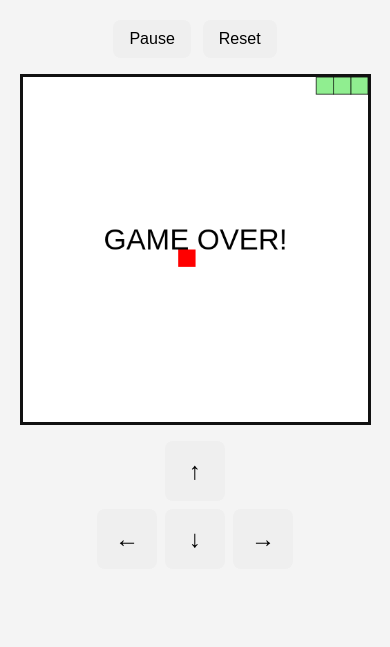
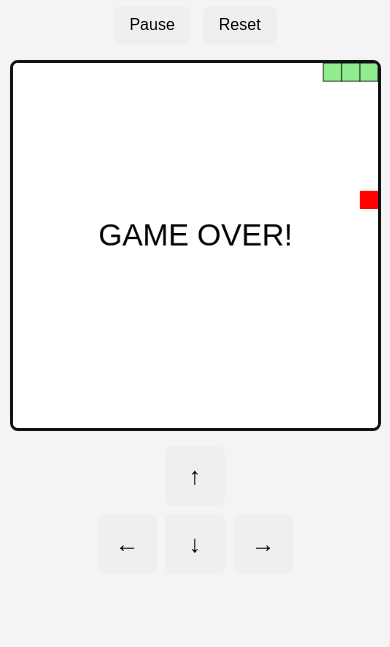
Before and after one commit to Thormastran/Snake, a website: page snake/index.html in a window 390 px wide. Shown: the part 197-844 px from the top of the page. Drawn offline with Linux system fonts and the light colour scheme.

Commit message:
feat: enhance game initialization and responsiveness; add canvas resizing and update styles

```diff
--- a/snake/css/style.css
+++ b/snake/css/style.css
@@ -50,14 +50,19 @@ button:hover {
 
 .board-wrap {
   width: min(90vw, 500px);
+  height: min(90vw, 500px);
+  display: flex;
+  justify-content: center;
+  align-items: center;
 }
 
 #gameBoard {
   width: 100%;
-  height: auto;
+  height: 100%;
   display: block;
   background: white;
   border: 3px solid #111;
+  border-radius: 8px;
 }
 
 .mobile-controls {
@@ -88,4 +93,13 @@ button:hover {
     align-items: center;
     gap: 8px;
   }
+
+  .board-wrap {
+    width: min(95vw, 400px);
+    height: min(95vw, 400px);
+  }
+
+  h1 {
+    font-size: 24px;
+  }
 }
--- a/snake/js/game.js
+++ b/snake/js/game.js
@@ -100,6 +100,16 @@ pauseBtn.addEventListener("click", togglePause);
 resetBtn.addEventListener("click", resetGame);
 
 // Initialize the game when page loads
+document.addEventListener("DOMContentLoaded", () => {
+  updateStats();
+  createFood();
+  clearBoard();
+  drawFood();
+  drawSnake();
+  nextTick();
+});
+
+// Initialize the game when page loads
 window.addEventListener("load", () => {
   resetGame();
 });
--- a/snake/js/state.js
+++ b/snake/js/state.js
@@ -21,7 +21,7 @@ const snakeColor = "lightgreen";
 const snakeBorder = "black";
 const foodColor = "red";
 
-let running = false;
+let running = true;
 let paused = false;
 let directionChanged = false;
 
@@ -50,3 +50,19 @@ function getInitialSnake() {
 
 // Initialize snake immediately
 snake = getInitialSnake();
+
+// Function to resize canvas for responsive design
+function resizeCanvas() {
+  const container = document.querySelector('.board-wrap');
+  const size = Math.min(container.clientWidth, container.clientHeight);
+  // Keep internal canvas size fixed for consistent game logic
+  gameBoard.width = 500;
+  gameBoard.height = 500;
+  // Scale the display size
+  gameBoard.style.width = size + 'px';
+  gameBoard.style.height = size + 'px';
+}
+
+// Resize canvas on window resize
+window.addEventListener('resize', resizeCanvas);
+window.addEventListener('DOMContentLoaded', resizeCanvas);
```
Also changed, not shown: package.json (added, +14 -0 lines), vercel.json (added), 1 other file.
